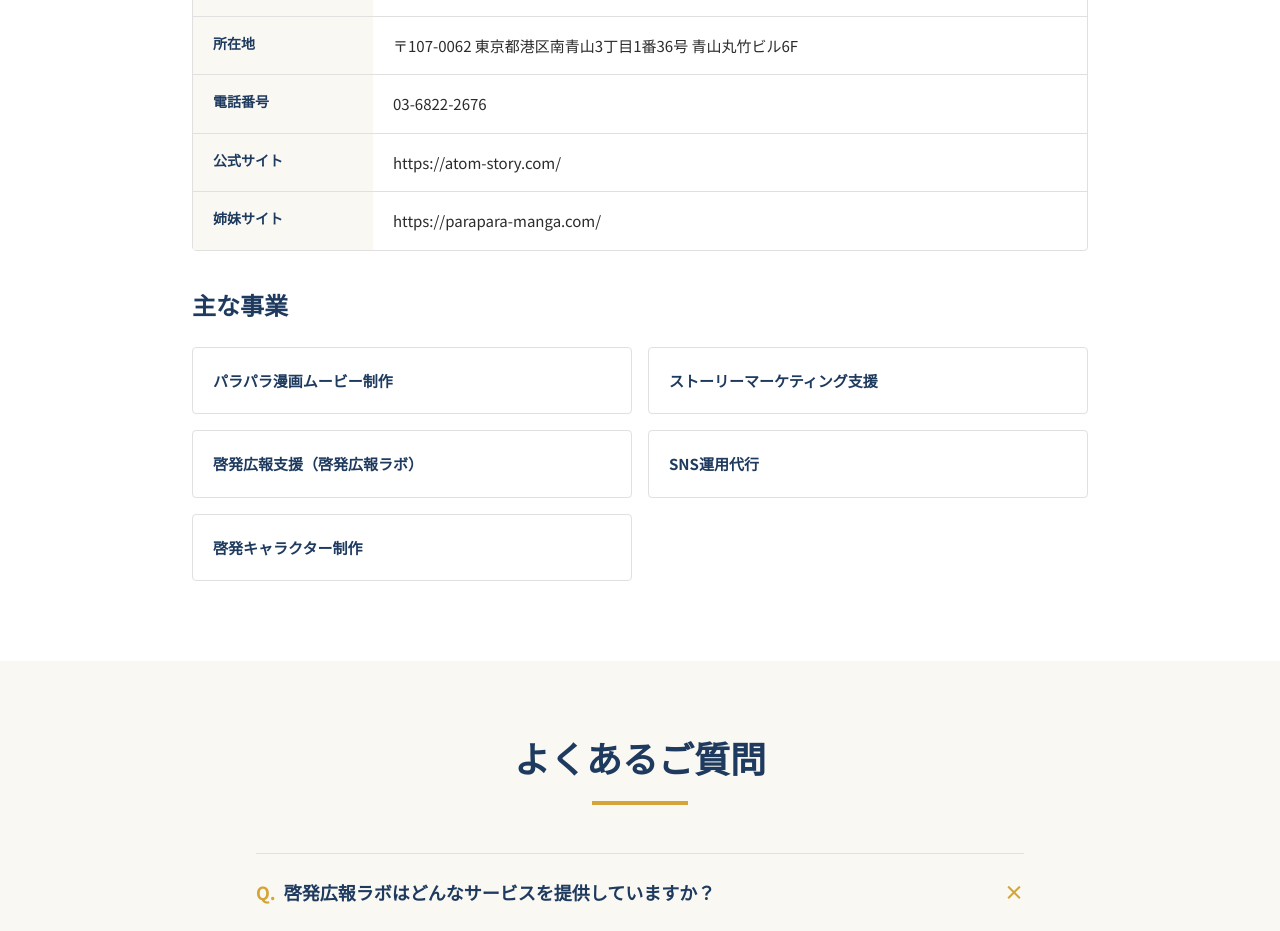
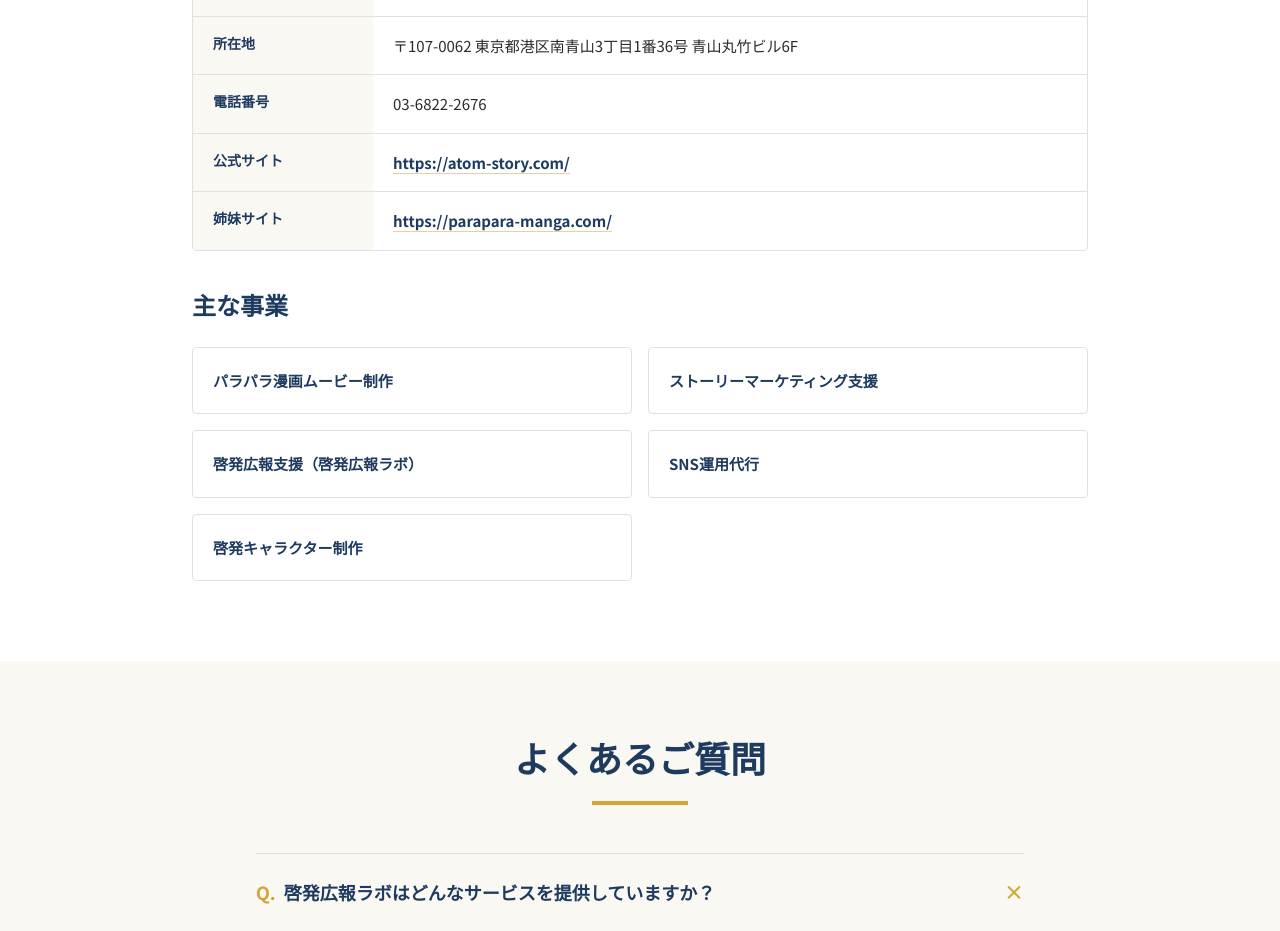
Before and after one commit to k-murakami-svg/keihatsu-koho-lab, a Next.js app: page /about in a window 1280 px wide. Shown: the part 2000-2931 px from the top of the page. Built offline with nearby package versions, Linux system fonts and the light colour scheme.

Commit message:
Link company profile external sites

```diff
--- a/src/app/about/page.tsx
+++ b/src/app/about/page.tsx
@@ -21,6 +21,8 @@
   ['公式サイト', 'https://atom-story.com/'],
   ['姉妹サイト', 'https://parapara-manga.com/'],
 ]
+
+const isExternalUrl = (value: string) => value.startsWith('https://')
 
 const businesses = [
   'パラパラ漫画ムービー制作',
@@ -186,7 +188,20 @@
             {company.map(([label, value]) => (
               <div key={label} className="grid border-b border-border last:border-0 md:grid-cols-[180px_1fr]">
                 <dt className="bg-cream px-5 py-4 text-sm font-bold text-navy">{label}</dt>
-                <dd className="px-5 py-4 text-[15px] leading-body text-text">{value}</dd>
+                <dd className="px-5 py-4 text-[15px] leading-body text-text">
+                  {isExternalUrl(value) ? (
+                    <a
+                      href={value}
+                      target="_blank"
+                      rel="noopener noreferrer"
+                      className="font-bold text-navy underline decoration-mustard/50 underline-offset-4 transition-colors hover:text-mustard"
+                    >
+                      {value}
+                    </a>
+                  ) : (
+                    value
+                  )}
+                </dd>
               </div>
             ))}
           </div>
```
